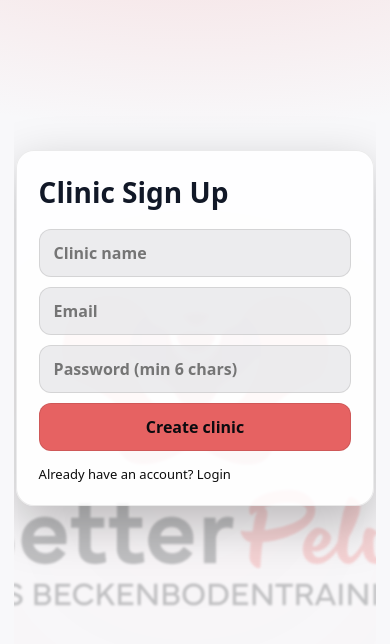
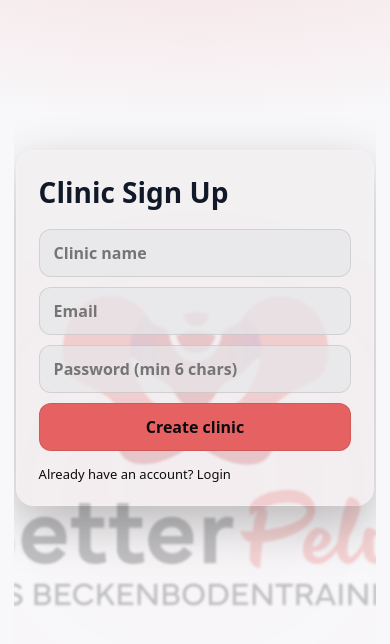
Before and after one commit to F-bot-P/betterpelvi-platform, a Next.js app in the folder apps/web/: page /clinic/signup in a window 390 px wide. Shown: the part 108-752 px from the top of the page. Built offline with nearby package versions, Linux system fonts and the light colour scheme.

Commit message:
fix(web): clinic auth UI + mobile perf tweaks

```diff
--- a/apps/web/src/app/clinic/clients/[id]/page.tsx
+++ b/apps/web/src/app/clinic/clients/[id]/page.tsx
@@ -319,6 +319,7 @@ export default function ClientDetailPage() {
       <div style={header()}>
         <div style={{ display: 'flex', alignItems: 'center', gap: 12 }}>
           <img
+           className="bp-logo"
             src="/brand/logo-full-small-ui.png"
             alt="BetterPelvi"
             style={{
--- a/apps/web/src/app/clinic/forgot-password/page.tsx
+++ b/apps/web/src/app/clinic/forgot-password/page.tsx
@@ -286,6 +286,7 @@ function stage(): React.CSSProperties {
     position: 'relative',
     width: '100%',
     minHeight: '100vh',
+    height: '100dvh',
     display: 'grid',
     placeItems: 'center',
     paddingTop: 40, // was 120 (too much on mobile)
--- a/apps/web/src/app/clinic/layout.tsx
+++ b/apps/web/src/app/clinic/layout.tsx
@@ -48,19 +48,38 @@ export default function ClinicLayout({
     pathname?.startsWith('/clinic/reset-password');
 
   return (
-    <div
-      style={{
-        minHeight: '100vh',
-        background: `
-          radial-gradient(
-            1200px 600px at 90% 10%,
-            rgba(231, 101, 101, 0.12),
-            transparent 60%
-          ),
-          #f8f8fa
-        `,
-      }}
-    >
+    <div style={{ minHeight: '100vh', background: `...` }}>
+      <style jsx global>{`
+        /* Prevent iOS "black" background when keyboard opens/closes */
+        html,
+        body {
+          margin: 0;
+          padding: 0;
+          background: #f8f8fa;
+          min-height: 100%;
+        }
+
+        /* Avoid iOS rubber-band showing black */
+        body {
+          overscroll-behavior-y: none;
+        }
+
+        /* Spinner animation used by auth pages */
+        @keyframes bp-spin {
+          to {
+            transform: rotate(360deg);
+          }
+        }
+
+        /* iOS typing lag: blur/backdrop-filter can cause jank */
+        @media (max-width: 640px) {
+          .bp-card {
+            backdrop-filter: none !important;
+            -webkit-backdrop-filter: none !important;
+          }
+        }
+      `}</style>
+
       {isAuth ? (
         // full width for auth screens (prevents the "boxed" look)
         <div style={{ minHeight: '100vh' }}>{children}</div>
--- a/apps/web/src/app/clinic/reset-password/page.tsx
+++ b/apps/web/src/app/clinic/reset-password/page.tsx
@@ -176,6 +176,7 @@ export default function ClinicResetPasswordPage() {
       <div style={stage()}>
         {/* BIG BACKGROUND LOGO */}
         <img
+          className="bp-logo"
           src="/brand/logo-full.png"
           alt="BetterPelvi"
           style={backgroundLogo()}
@@ -233,6 +234,7 @@ function stage(): React.CSSProperties {
     position: 'relative',
     width: '100%',
     minHeight: '100vh',
+    height: '100dvh',
     display: 'grid',
     placeItems: 'center',
     paddingTop: 40,
--- a/apps/web/src/app/clinic/signup/page.tsx
+++ b/apps/web/src/app/clinic/signup/page.tsx
@@ -284,6 +284,7 @@ export default function ClinicSignupPage() {
       <div style={stage()}>
         {/* BIG BACKGROUND LOGO */}
         <img
+          className="bp-logo"
           src="/brand/logo-full.png"
           alt="BetterPelvi"
           style={backgroundLogo()}
@@ -357,7 +358,7 @@ export default function ClinicSignupPage() {
 
 function wrap(): React.CSSProperties {
   return {
-    minHeight: '100vh',
+    minHeight: '100svh',
     display: 'grid',
     placeItems: 'center',
     padding:
@@ -372,7 +373,8 @@ function stage(): React.CSSProperties {
   return {
     position: 'relative',
     width: '100%',
-    minHeight: '100svh',
+    minHeight: '100vh',
+    height: '100dvh',
     display: 'grid',
     placeItems: 'center',
     paddingTop: 'clamp(16px, 5vh, 56px)',
@@ -387,8 +389,8 @@ function card(): React.CSSProperties {
     width: 'min(520px, 92vw)',
     borderRadius: 18,
     padding: 22,
-    background: 'rgba(255, 255, 255, 0.86)',
-    border: '1px solid rgba(0,0,0,0.08)',
+    background: 'rgba(163, 95, 95, 0.05)',
+    border: '1px solid rgba(255,255,255,0.12)',
     boxShadow: '0 18px 50px rgba(0,0,0,0.25)',
     backdropFilter: 'blur(10px)',
     WebkitBackdropFilter: 'blur(10px)',
--- a/apps/web/src/app/qr/[token]/page.tsx
+++ b/apps/web/src/app/qr/[token]/page.tsx
@@ -329,6 +329,7 @@ export default function QrClientPage() {
         </div>
         {/* Logo is a sibling, not inside flex */}
         <img
+         className="bp-logo"
           src="/brand/logo-full.png"
           alt="BetterPelvi"
           style={{
```
Also changed, not shown: apps/web/src/app/clinic/login/page.tsx (+6 -1 lines).
